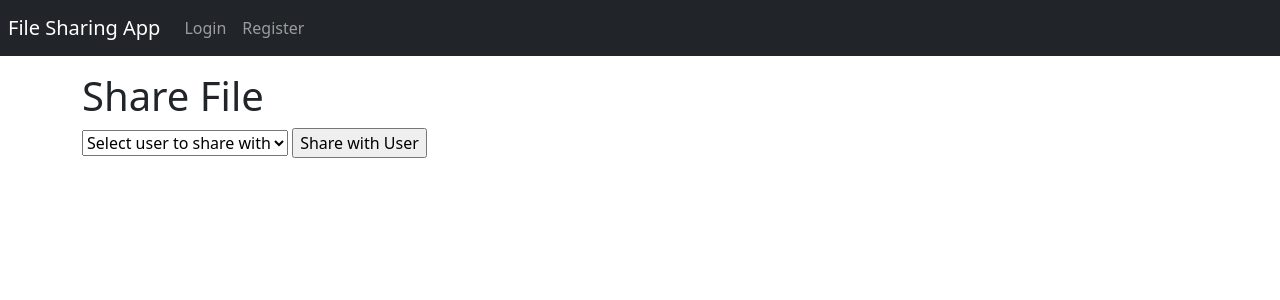
After one commit to ChloeQuijano/SecureFileSharingApplication, a Django app: template FileApp/templates/share_file.html in a window 1280 px wide. The commit adds this page. Shown: the top 300 px of the page. Run offline with Django 3.2, Linux system fonts and the light colour scheme; the template is opened without the code that fills it, so the values that code supplies are empty; parts of the project's set-up code (start-up, migrations or seed data) failed here and were passed over.

Commit message:
made chnages to the profile.html to display the file name, added share_file templates and views.

```diff
--- a/FileApp/templates/profile.html
+++ b/FileApp/templates/profile.html
@@ -14,8 +14,9 @@ Profile
             <ul>
                 {% for file in files %}
                     <li>
-                        {{ file.name }} - ${{ file.size }}
+                        {{ file.file_name }} - ${{ file.file_size }}
                         <!-- TODO: Add button for sharing the file -->
+                        <a href="{% url 'file_app:share_file' file.id %}">Share</a>
                     </li>
                 {% endfor %}
             </ul>
--- /dev/null
+++ b/FileApp/templates/share_file.html
@@ -0,0 +1,22 @@
+<!DOCTYPE html>
+{% extends './base.html' %}
+
+{% block title %}
+Share File
+{% endblock title %}
+
+{% block contents %}
+    <h1>Share File</h1>
+    <form method="post" action="{% url 'file_app:share_file' file.id %}">
+        {% csrf_token %}
+        <input type="hidden" name="file_id" value="{{ file.id }}">
+        <select name="shared_user">
+            <option value="" disabled selected>Select user to share with</option>
+            {% for user in users %}
+                <option value="{{ user.id }}">{{ user.username }}</option>
+            {% endfor %}
+        </select>
+        <input type="submit" value="Share with User">
+    </form>
+
+{% endblock contents %}
--- a/FileApp/urls.py
+++ b/FileApp/urls.py
@@ -11,4 +11,5 @@ urlpatterns = [
     path('logout/', views.sign_out, name='logout'),
     path('profile/', views.profile, name='profile'),
     path('upload_file/', views.upload_file, name='upload_file'),
+    path('share_file/<int:file_id>/', views.share_file, name='share_file'),
 ]
--- /dev/null
+++ b/uploads/test_file.txt
@@ -0,0 +1 @@
+test file
--- /dev/null
+++ b/uploads/test_file2.txt
@@ -0,0 +1 @@
+test file
```
Also changed, not shown: FileApp/views.py (+31 -3 lines), FileApp/migrations/0001_initial.py (added).
